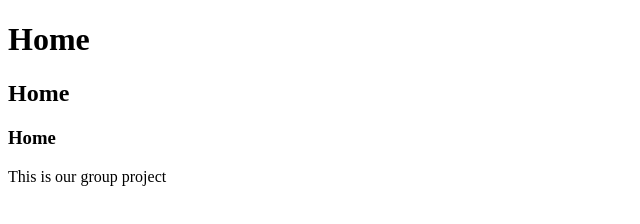
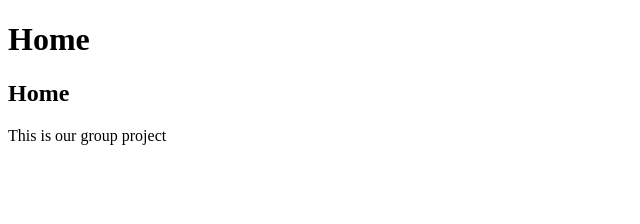
Before and after one commit to ThiwankaImalshan/Second_Semester_Group_Project, a plain HTML site: page index.html in a window 1280 px wide. Shown: the whole page, without its empty margins (0-640 px from the left). Drawn offline with Linux system fonts and the light colour scheme.

Commit message:
Completed

```diff
--- a/index.html
+++ b/index.html
@@ -9,7 +9,6 @@
     <p></p>
     <h1>Home</h1>
     <h2>Home</h2>
-    <h3>Home</h3>
     <p>This is our group project</p>
 </body>
 </html>
```
